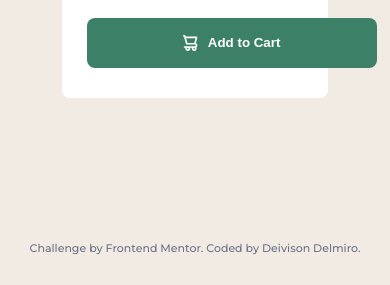
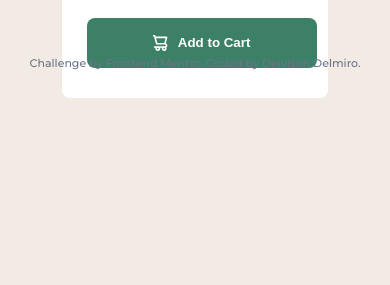
Before and after one commit to deivisondelmiro/projetos-para-treino, a plain HTML site: page frontendmentor/iniciante/01-product-preview-card-component/index.html in a window 390 px wide. Shown: the part 559-844 px from the top of the page. Drawn offline with Linux system fonts and the light colour scheme.

Commit message:
Ajustes dia 06

```diff
--- a/frontendmentor/iniciante/01-product-preview-card-component/css/style.css
+++ b/frontendmentor/iniciante/01-product-preview-card-component/css/style.css
@@ -174,12 +174,12 @@ footer a:hover {
     }
 
     button#buttonAddToCart {
-        width: 290px;
+        width: 230px;
         margin: 0;
     }
 
     footer {
-        top: 185px;
+        top: 0px;
     }
 
     footer p {
```
